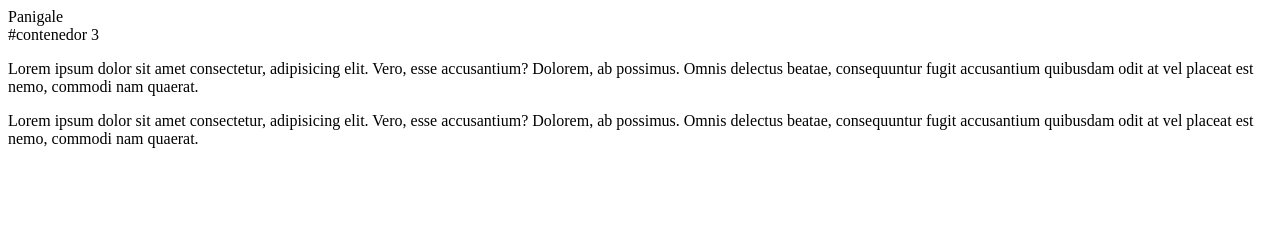
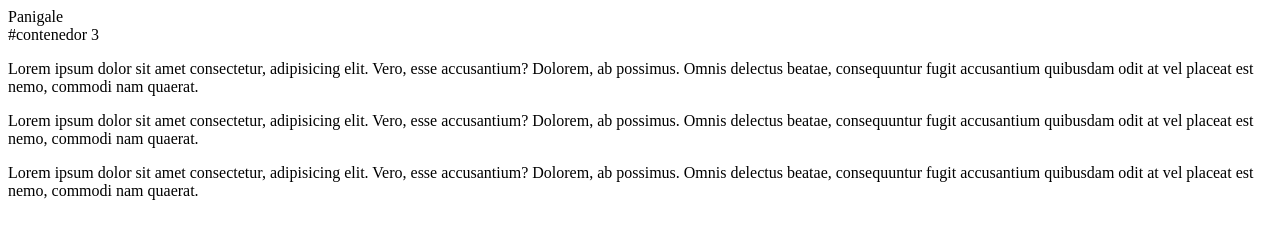
Before and after one commit to SantiagoVelasquezO/vscodegit, a plain HTML site: page index.html in a window 1280 px wide. Drawn offline with Linux system fonts and the light colour scheme.

Commit message:
galletas

```diff
--- a/index.html
+++ b/index.html
@@ -17,6 +17,9 @@
         <div class="row">
             <p>Lorem ipsum dolor sit amet consectetur, adipisicing elit. Vero, esse accusantium? Dolorem, ab possimus. Omnis delectus beatae, consequuntur fugit accusantium quibusdam odit at vel placeat est nemo, commodi nam quaerat.</p>
         </div>
+        <div class="row">
+            <p>Lorem ipsum dolor sit amet consectetur, adipisicing elit. Vero, esse accusantium? Dolorem, ab possimus. Omnis delectus beatae, consequuntur fugit accusantium quibusdam odit at vel placeat est nemo, commodi nam quaerat.</p>
+        </div>
     </div>
 </body>
 </html>
```
